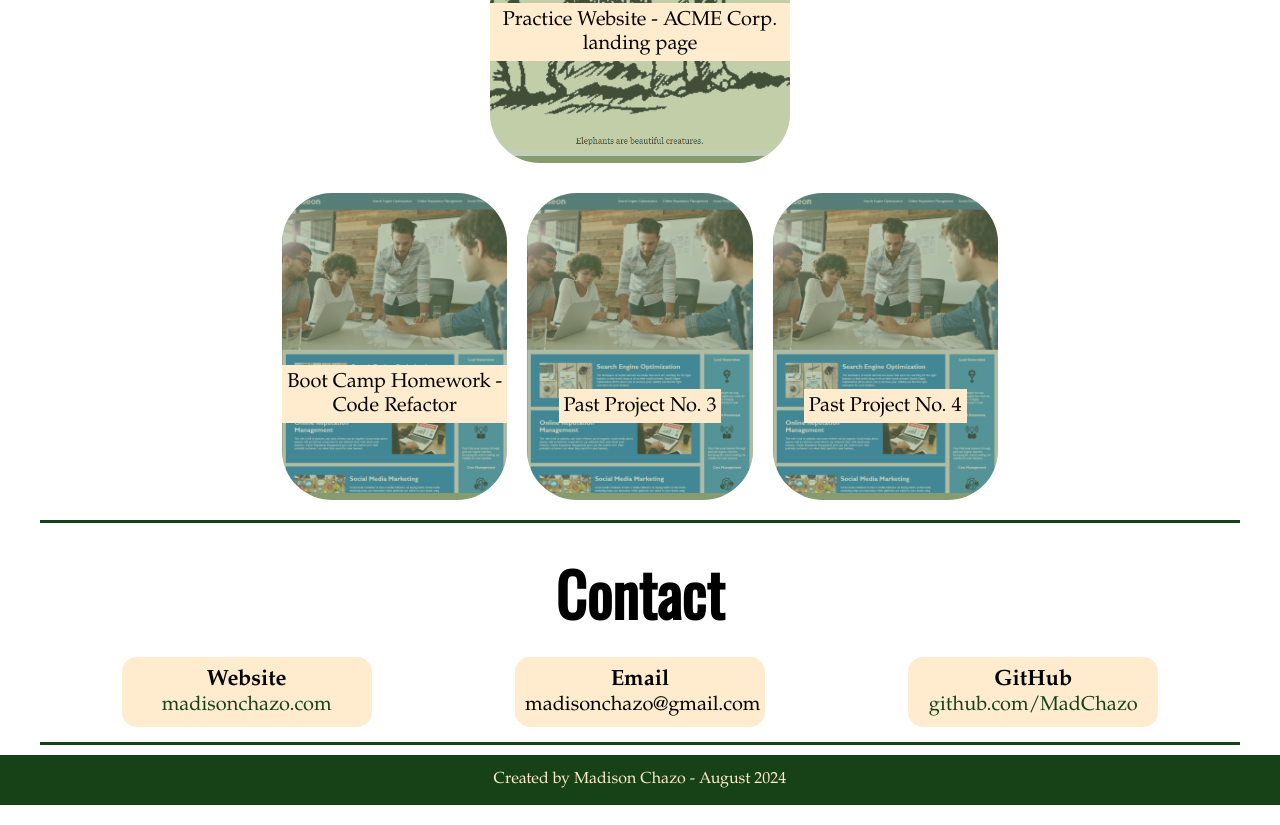
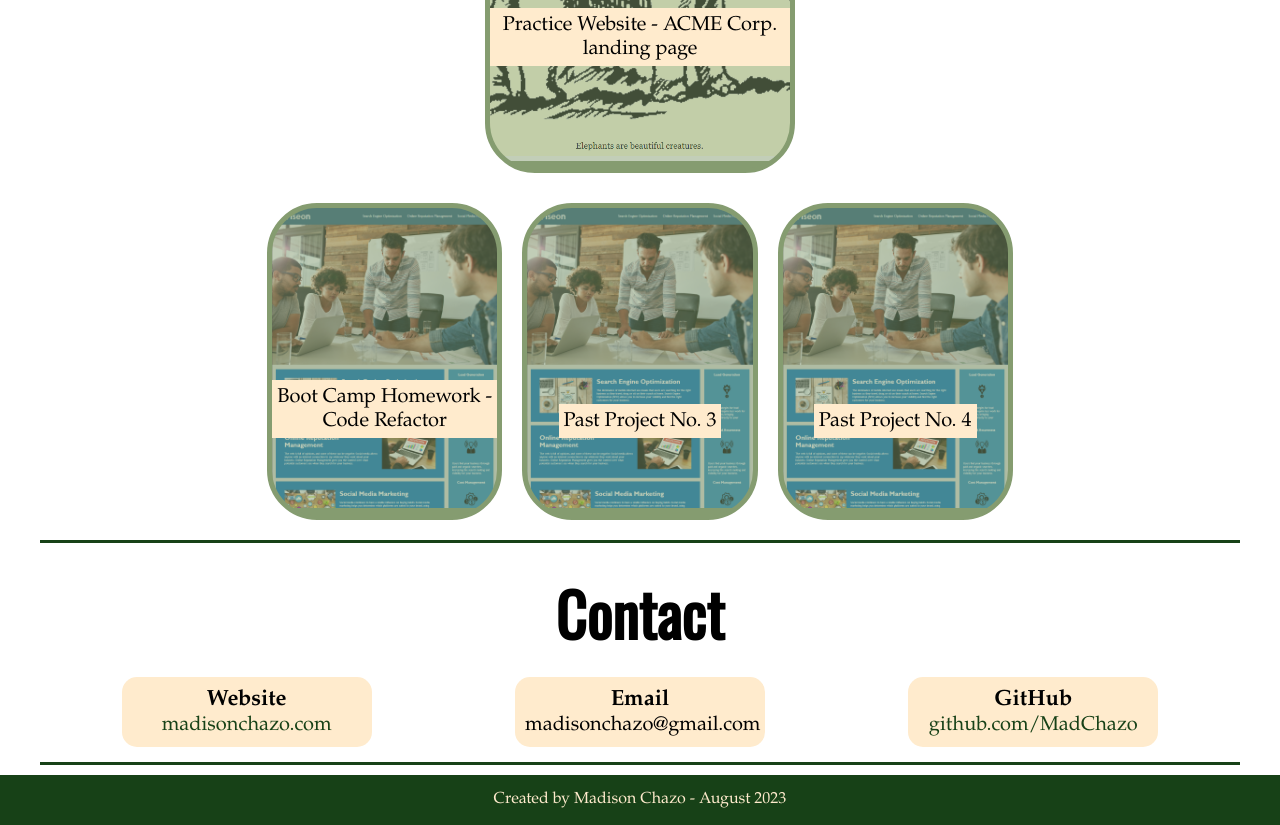
Before and after one commit to MadChazo/HW2-portfolio, a plain HTML site: page index.html in a window 1280 px wide. Shown: the part 1335-2160 px from the top of the page. Drawn offline with nearby package versions, Linux system fonts and the light colour scheme; a web font is replaced by a local one.

Commit message:
Fill out README, add border to past images, fix year in footer

```diff
--- a/assets/css/style.css
+++ b/assets/css/style.css
@@ -157,6 +157,7 @@ h3 {
   background-color: var(--hgreen);
   border-radius: 50px;
   overflow: hidden;
+  border: solid 5px var(--hgreen);
 }
 
 #past figcaption {
--- a/index.html
+++ b/index.html
@@ -163,7 +163,7 @@
       </section>
     </main>
     <footer>
-      <p>Created by Madison Chazo - August 2024</p>
+      <p>Created by Madison Chazo - August 2023</p>
     </footer>
   </body>
 </html>
```
Also changed, not shown: assets/images/HW2-Screenshot.png (added), 1 other file.
